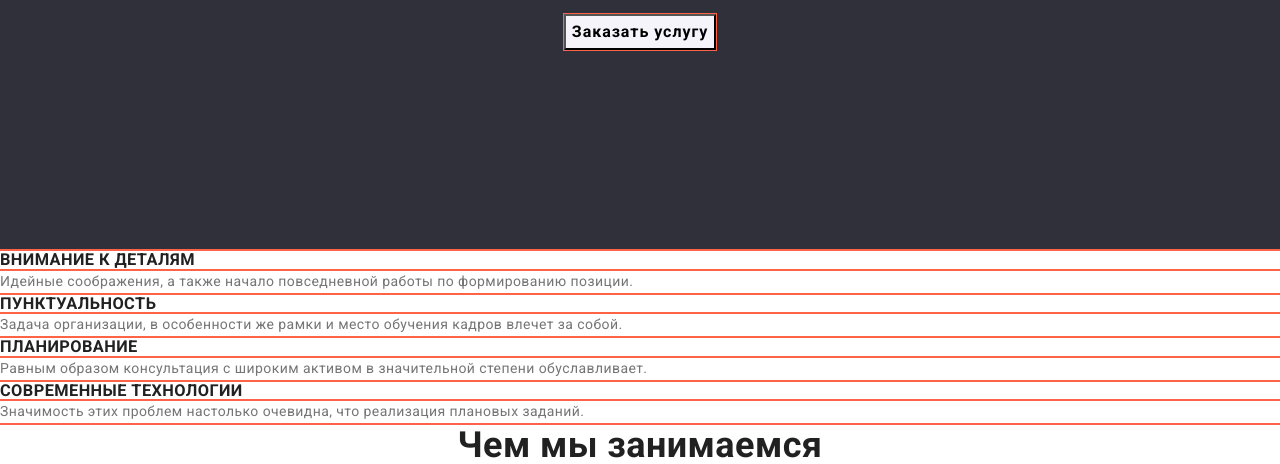
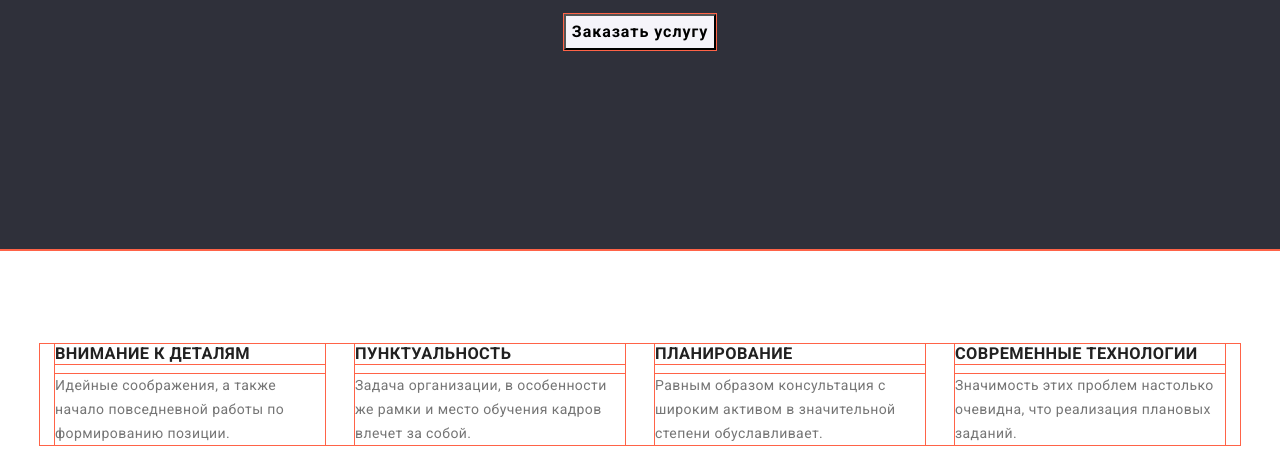
Before and after one commit to SergiusNahnoinyi/goit-markup-hw-03, a plain HTML site: page index.html in a window 1280 px wide. Shown: the part 420-884 px from the top of the page. Drawn offline with nearby package versions, Linux system fonts and the light colour scheme.

Commit message:
Размещает контент секции "Особенности"

```diff
--- a/css/styles.css
+++ b/css/styles.css
@@ -160,11 +160,26 @@ img {
   background-color: var(--accent-color);
 }
 /* Стилизация секции "Особенности" */
+.section {
+  padding-top: 94px;
+  padding-bottom: 94px;
+}
+
 .features-list {
+  display: flex;
   list-style: none;
+}
+/* Задает отступ и очищает крайнюю геометрию */
+.features-list-item:not(:last-child) {
+  margin-right: 30px;
+}
+
+.features-list-item {
+  width: 270px;
 }
 
 .features-title {
+  margin-bottom: 10px;
   text-transform: uppercase;
 }
 
--- a/index.html
+++ b/index.html
@@ -36,26 +36,28 @@
             <button type="button" class="button-primary">Заказать услугу</button>
         </section>
         <!-- Разметка секции "Особенности" -->
-        <section class="features">
+        <section class="section features">
+            <div class="container">
                 <!-- <h2>Особенности</h2> -->
                 <ul class="features-list">
-                <li>
+                    <li class="features-list-item">
                         <h3 class="features-title">Внимание к деталям</h3>
                         <p class="features-text">Идейные соображения, а также начало повседневной работы по формированию позиции.</p>
                     </li>
-                <li>
+                    <li class="features-list-item">
                         <h3 class="features-title">Пунктуальность</h3>
                         <p class="features-text">Задача организации, в особенности же рамки и место обучения кадров влечет за собой.</p>
                     </li>
-                <li>
+                    <li class="features-list-item">
                         <h3 class="features-title">Планирование</h3>
                         <p class="features-text">Равным образом консультация с широким активом в значительной степени обуславливает.</p>
                     </li>
-                <li>
+                    <li class="features-list-item">
                         <h3 class="features-title">Современные технологии</h3>
                         <p class="features-text">Значимость этих проблем настолько очевидна, что реализация плановых заданий.</p>
                     </li>
                 </ul>
+            </div>
         </section>
         <!-- Разметка секции "Чем мы занимаемся" -->
         <section class="sevices">
```
Lines whose indentation alone changed are shown as unchanged.
